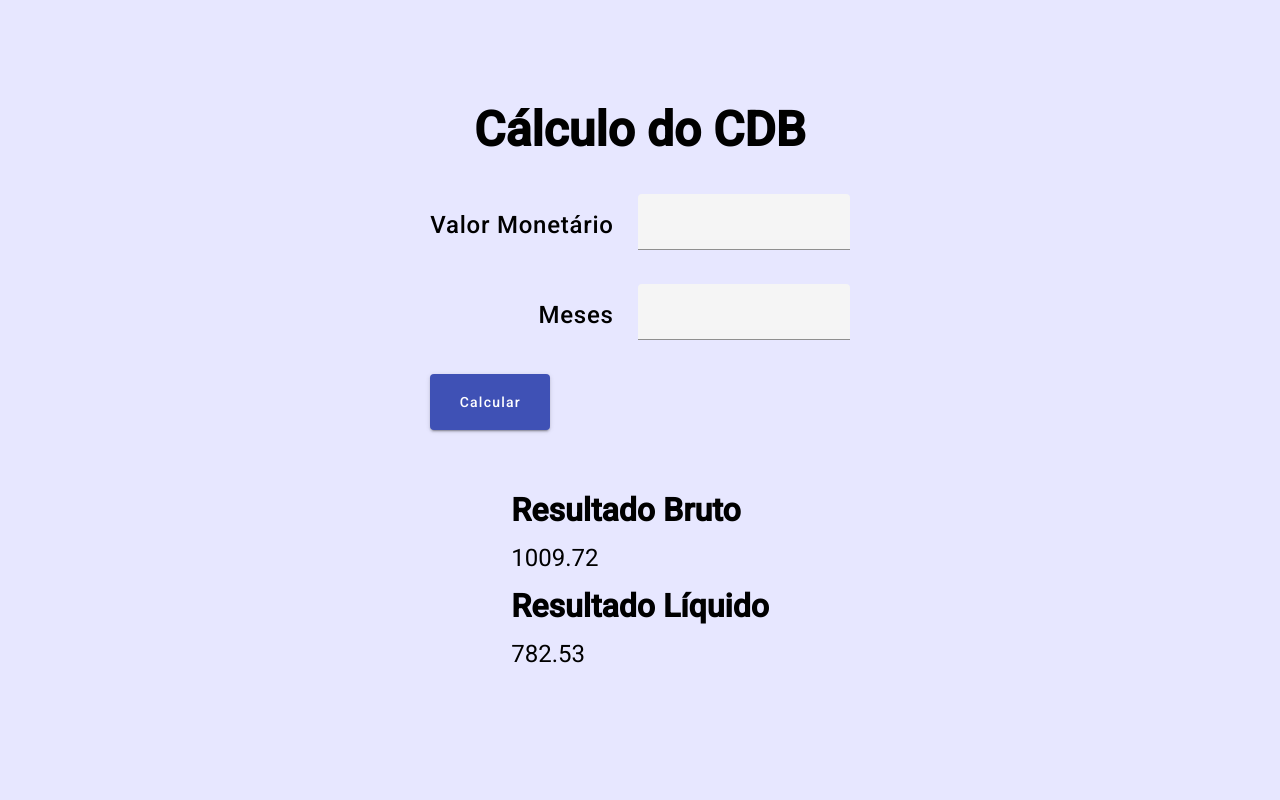
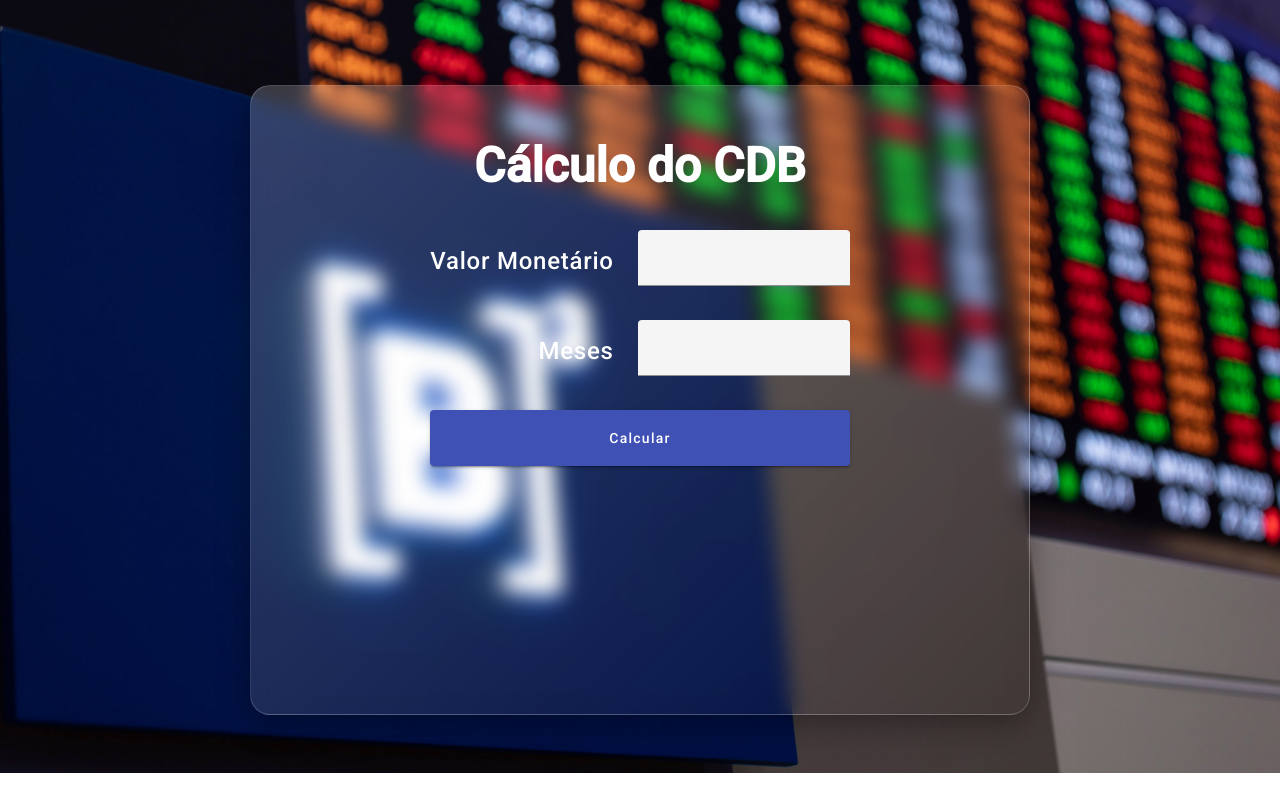
Before and after one commit to victorrrmuniz/cdb-calculation, an Angular app in the folder angularapp/: page / in a window 1280 px wide. Built offline with nearby package versions, Linux system fonts and the light colour scheme.

Commit message:
style card

```diff
--- a/angularapp/src/app/components/cdb/cdb.component.css
+++ b/angularapp/src/app/components/cdb/cdb.component.css
@@ -2,13 +2,30 @@
 .cdb-container {
     height: 100%;
     margin: auto;
-    width: 80%;
-    min-width: 400px;
+    width: 100%;
+    display: flex;
+    justify-content: center;
+    align-items: center;
 
+}
+
+.content-container {
+    min-width: 650px;
+    min-height: 500px;
     display: flex;
     flex-direction: column;
     align-items: center;
-    justify-content: center;
+
+    padding: 64px;
+
+    background: linear-gradient(135deg, rgba(255, 255, 255, 0.2), rgba(255, 255, 255, 0));
+    backdrop-filter: blur(10px);
+    -webkit-backdrop-filter: blur(10px);
+    border-radius: 20px;
+    border: 1px solid rgba(255, 255, 255, 0.18);
+    box-shadow: 0 8px 32px 0 rgba(0, 0, 0, 0.37);
+
+    color: white;
 }
 
 .title-container h1 {
@@ -42,14 +59,24 @@
 
 .form-container form button {
     height: 56px;
-    width: 120px;
+    width: 100%;
+    align-self: center;
 }
 
 .result-container {
-    margin-top: 64px;
+    margin-top: 72px;
+    display: flex;
+    flex-direction: row;
+    gap: 64px;
+    justify-content: center;
+    align-items: center;
 }
 
 .result-container span h1:nth-child(1) {
     font-weight: bolder;
     font-size: 32px;
 }
+
+.result-container span .result {
+    font-weight: 500;
+}
--- a/angularapp/src/app/components/cdb/cdb.component.html
+++ b/angularapp/src/app/components/cdb/cdb.component.html
@@ -1,5 +1,6 @@
 
 <div class="cdb-container">
+    <div class="content-container">
         <div class="title-container">
             <h1>Cálculo do CDB</h1>
         </div>
@@ -24,15 +25,17 @@
             </form>
         </div>
 
-    <div class="result-container" *ngIf="!result">
+        <div class="result-container" *ngIf="result">
             <span>
                 <h1>Resultado Bruto</h1>
-            <h1 class="result">1009.72</h1>
+                <h1 class="result">R$ {{ result.grossValue }}</h1>
             </span>
             <span>
                 <h1>Resultado Líquido</h1>
-            <h1 class="result">782.53</h1>
+                <h1 class="result">R$ {{ result.netValue }}</h1>
             </span>
         </div>
 
     </div>
+
+</div>
--- a/angularapp/src/styles.css
+++ b/angularapp/src/styles.css
@@ -1,4 +1,11 @@
 /* You can add global styles to this file, and also import other style files */
 
 html, body { height: 100%; }
-body { margin: 0; font-family: Roboto, "Helvetica Neue", sans-serif; background-color: rgb(231, 231, 255)}
+body {
+    margin: 0;
+    font-family: Roboto, "Helvetica Neue", sans-serif;
+    background-image: url('src/assets/b3.jpeg');
+    background-size: cover;
+    background-position: 0 -80px;
+    background-repeat: no-repeat;
+}
```
Also changed, not shown: angularapp/src/assets/b3.jpeg (added). Lines whose indentation alone changed are shown as unchanged.
